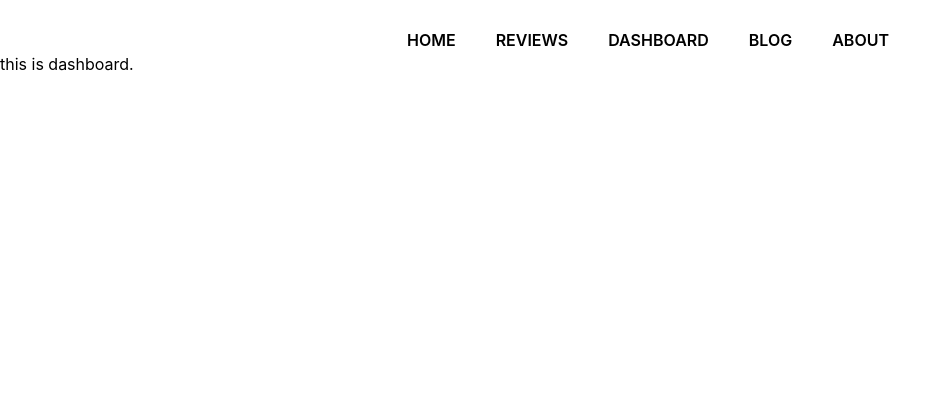
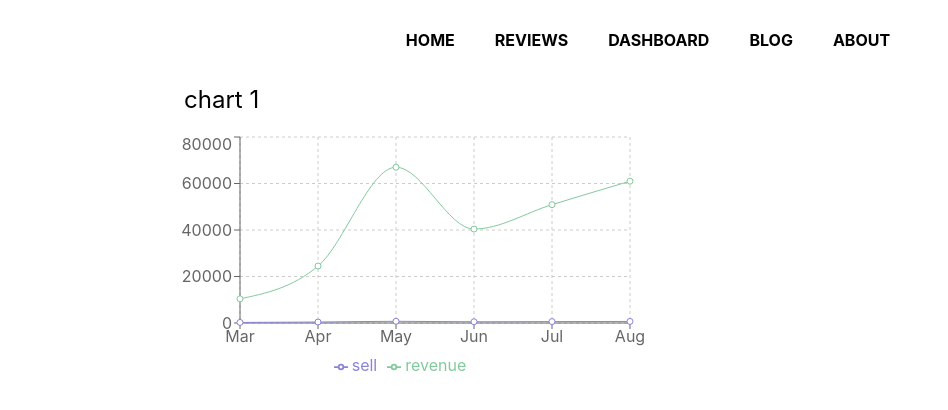
Before and after one commit to Dev-Zual/react-products-analysis-site, a React (Create React App) app: page /dashboard in a window 1280 px wide. Shown: the top 410 px of the page, without its empty margins (0-948 px from the left). Built offline with nearby package versions, Linux system fonts and the light colour scheme.

Commit message:
added 1 chart

```diff
--- /dev/null
+++ b/public/data.json
@@ -0,0 +1,38 @@
+[
+    {
+        "month": "Mar",
+        "investment": 100000,
+        "sell": 241,
+        "revenue": 10401
+    },
+    {
+        "month": "Apr",
+        "investment": 200000,
+        "sell": 423,
+        "revenue": 24500
+    },
+    {
+        "month": "May",
+        "investment": 500000,
+        "sell": 726,
+        "revenue": 67010
+    },
+    {
+        "month": "Jun",
+        "investment": 500000,
+        "sell": 529,
+        "revenue": 40405
+    },
+    {
+        "month": "Jul",
+        "investment": 600000,
+        "sell": 601,
+        "revenue": 50900
+    },
+    {
+        "month": "Aug",
+        "investment": 700000,
+        "sell": 670,
+        "revenue": 61000
+    }
+]
--- a/src/components/Dashboard/Dashboard.js
+++ b/src/components/Dashboard/Dashboard.js
@@ -1,9 +1,19 @@
-import React from 'react';
+import React, { useEffect, useState } from 'react';
+import MyBarChart from '../MyBarChart/MyBarChart';
 
 const Dashboard = () => {
+  const [data, setData] = useState([]);
+  useEffect(() => {
+    fetch('data.json')
+      .then((res) => res.json())
+      .then((data) => setData(data));
+  }, []);
   return (
-    <div>
-      <h3>this is dashboard.</h3>
+    <div className="mt-8 w-3/4 mx-auto">
+      <div>
+        <h2 className="text-2xl ml-6 mb-4">chart 1</h2>
+        <MyBarChart data={data} key={data.sell}></MyBarChart>
+      </div>
     </div>
   );
 };
--- a/src/components/Header/Header.js
+++ b/src/components/Header/Header.js
@@ -1,26 +1,38 @@
 import React from 'react';
 import { Link } from 'react-router-dom';
-
+import './Header.css';
 const Header = () => {
   return (
     <div className="mt-7 text-center">
       <nav>
-        <Link className="ml-4 py-2 px-3 uppercase font-semibold" to="/">
+        <Link
+          className="ml-4 duration-300 hover:text-red-500 py-2 px-3 uppercase font-bold"
+          to="/"
+        >
           Home
         </Link>
-        <Link className="ml-4 py-2 px-3 uppercase font-semibold" to="/reviews">
+        <Link
+          className="ml-4 py-2 duration-300 hover:text-red-500 px-3 uppercase font-bold"
+          to="/reviews"
+        >
           Reviews
         </Link>
         <Link
-          className="ml-4 py-2 px-3 uppercase font-semibold"
+          className="ml-4 py-2 duration-300 px-3 hover:text-red-500 uppercase font-bold"
           to="/dashboard"
         >
           Dashboard
         </Link>
-        <Link className="ml-4 py-2 px-3 uppercase font-semibold" to="/blog">
+        <Link
+          className="ml-4 py-2 duration-300 hover:text-red-500 px-3 uppercase font-bold"
+          to="/blog"
+        >
           Blog
         </Link>
-        <Link className="ml-4 py-2 px-3 uppercase font-semibold" to="/about">
+        <Link
+          className="ml-4 py-2 duration-300 hover:text-red-500 px-3 uppercase font-bold"
+          to="/about"
+        >
           About
         </Link>
       </nav>
--- /dev/null
+++ b/src/components/MyBarChart/MyBarChart.js
@@ -0,0 +1,32 @@
+import React from 'react';
+import {
+  CartesianGrid,
+  Legend,
+  Line,
+  LineChart,
+  Tooltip,
+  XAxis,
+  YAxis,
+} from 'recharts';
+
+const MyBarChart = ({ data }) => {
+  console.log(data);
+  return (
+    <LineChart
+      width={500}
+      height={250}
+      data={data}
+      margin={{ top: 5, right: 30, left: 20, bottom: 5 }}
+    >
+      <CartesianGrid strokeDasharray="3 3" />
+      <XAxis dataKey="month" />
+      <YAxis />
+      <Tooltip />
+      <Legend />
+      <Line type="monotone" dataKey="sell" stroke="#8884d8" />
+      <Line type="monotone" dataKey="revenue" stroke="#82ca9d" />
+    </LineChart>
+  );
+};
+
+export default MyBarChart;
--- /dev/null
+++ b/src/hooks/useChartdata.js
@@ -0,0 +1,13 @@
+import { useEffect, useState } from 'react';
+
+const useChartdata = () => {
+  const [data, setData] = useState([]);
+
+  useEffect(() => {
+    fetch('data.json')
+      .then((res) => res.json())
+      .then((data) => setData(data));
+  }, []);
+  return [data, setData];
+};
+export default useChartdata;
```
Also changed, not shown: src/components/Header/Header.css (added).
